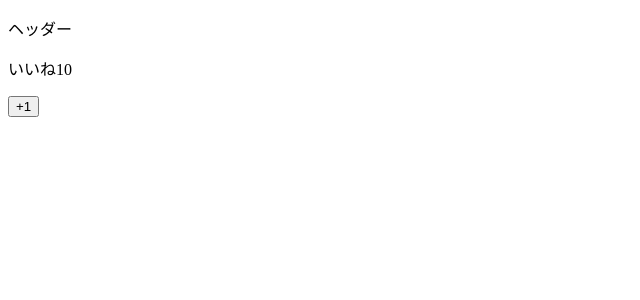
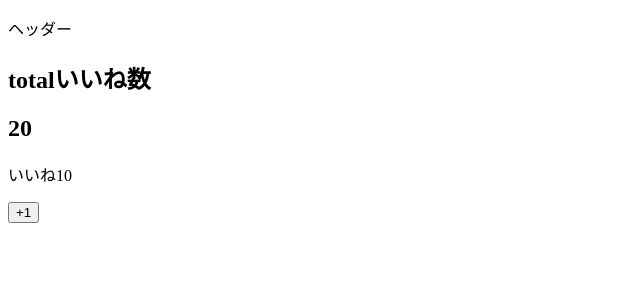
Before and after one commit to akitoshi-m/vue_app_practice, a Vue app: page / in a window 1280 px wide. Shown: the top 300 px of the page, without its empty margins (0-640 px from the left). Built offline with nearby package versions, Linux system fonts and the light colour scheme.

Commit message:
[Add] フォールバックコンテンツ

```diff
--- a/src/App.vue
+++ b/src/App.vue
@@ -1,7 +1,10 @@
 <template>
   <div>
     <LikeHeader></LikeHeader>
-    <LikeNumber :number="number"></LikeNumber>
+    <LikeNumber :number="number">
+      <h2>totalいいね数</h2>
+      <h2>{{ number }}</h2>
+    </LikeNumber>
   </div>
 </template>
 
--- a/src/components/LikeHeader.vue
+++ b/src/components/LikeHeader.vue
@@ -1,5 +1,5 @@
 <template>
-  <p>ヘッダー{{ text }}</p>
+  <p>ヘッダー</p>
 </template>
 
 <script>
--- a/src/components/LikeNumber.vue
+++ b/src/components/LikeNumber.vue
@@ -1,5 +1,6 @@
 <template>
   <div>
+    <slot>デフォルトのタイトル</slot>
     <p>いいね{{ number }}</p>
     <button @click="increment">+1</button>
   </div>
```
